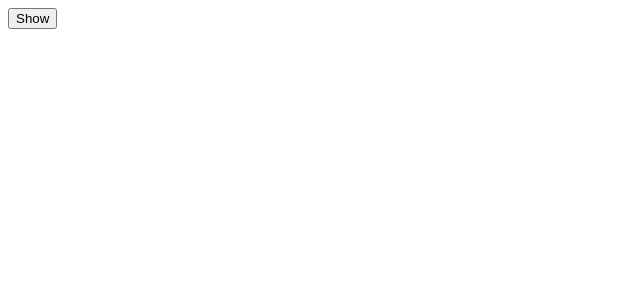
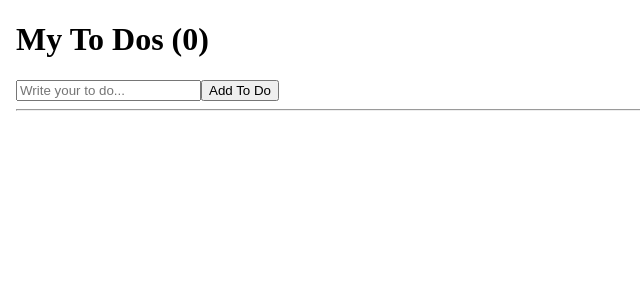
Before and after one commit to nohj0518/movie-app-2021, a React (Create React App) app: page / in a window 1280 px wide. Shown: the top 300 px of the page, without its empty margins (0-640 px from the left). Built offline with nearby package versions, Linux system fonts and the light colour scheme.

Commit message:
Learn about map

```diff
--- a/src/App.js
+++ b/src/App.js
@@ -1,24 +1,40 @@
-import { func } from "prop-types";
-import { useState, useEffect } from "react";
-
-function Hello() {
-  useEffect(() => {
-    console.log("hi :)");
-    return () => console.log("bye :(");
-  }, []);
-
-  return <h1>Hello</h1>;
-}
+import { useState } from "react";
 
 function App() {
-  const [showing, setShowing] = useState(false);
-  const onClick = () => setShowing((prev) => !prev);
+  const [toDo, setToDo] = useState("");
+  const [toDos, setToDos] = useState([]);
+  const onChange = (event) => setToDo(event.target.value);
+  const onSubmit = (event) => {
+    //preventDefault(); 역할
+    //버거킹 먹기 쓰고 Submit했을때
+    //refresh 되지 않도록 해줌
+    event.preventDefault();
+    if (toDo === "") {
+      return;
+    }
+    setToDo("");
+    setToDos((current) => [toDo, ...current]);
+  };
   return (
     <html lang="ko">
-      <div>
-        {showing ? <Hello /> : null}
-        <button onClick={onClick}>{showing ? "Hide" : "Show"}</button>
-      </div>
+      <body>
+        <h1>My To Dos ({toDos.length}) </h1>
+        <form onSubmit={onSubmit}>
+          <input
+            onChange={onChange}
+            value={toDo}
+            type="text"
+            placeholder="Write your to do..."
+          />
+          <button>Add To Do</button>
+        </form>
+        <hr />
+        <ul>
+          {toDos.map((item, index) => (
+            <li key={index}>{item}</li>
+          ))}
+        </ul>
+      </body>
     </html>
   );
 }
```
